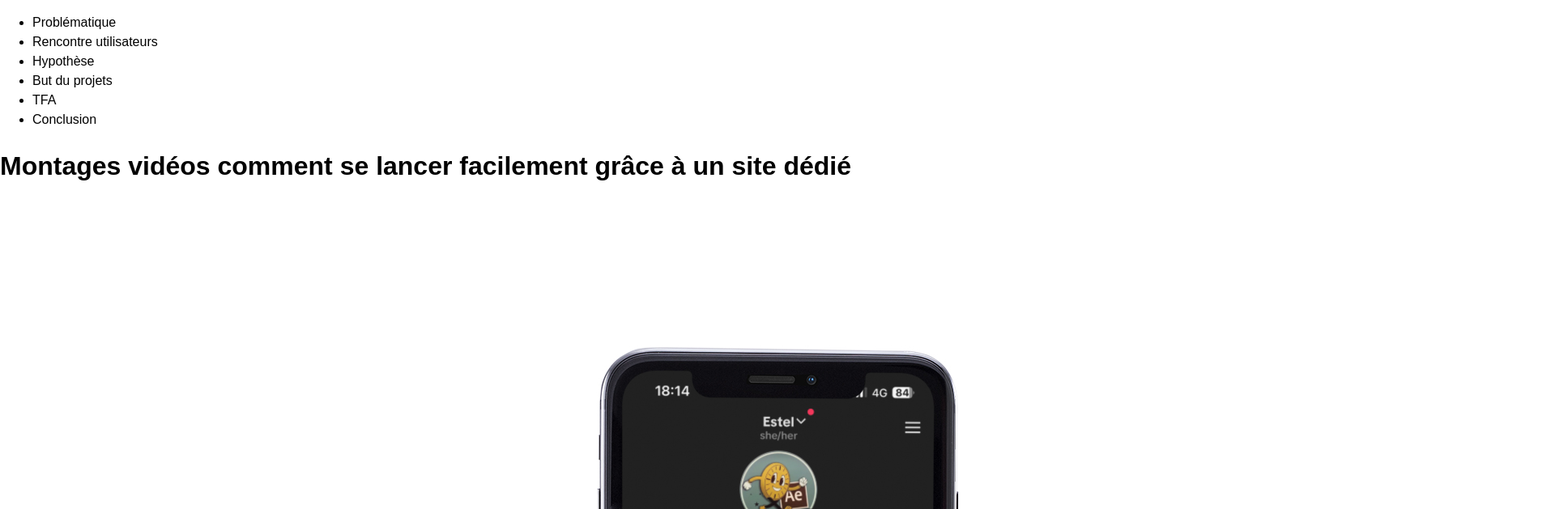
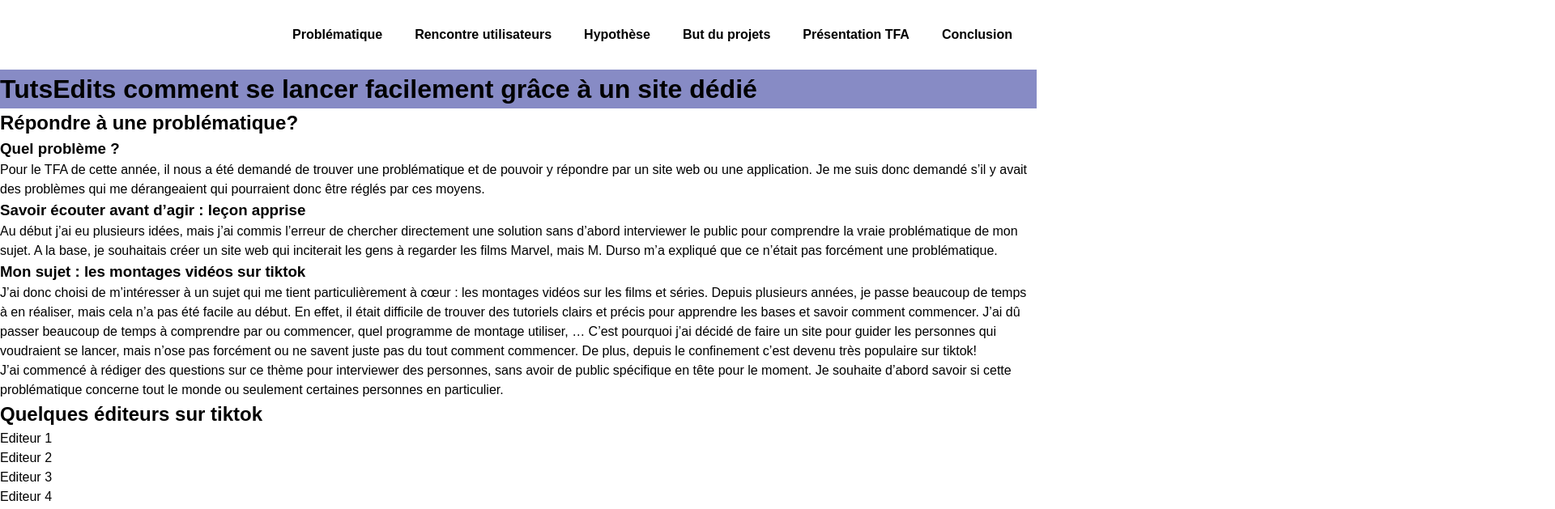
Before and after one commit to EstelCol/TFA-editing, a website: page src/index.html in a window 1280 px wide. Shown: the top 629 px of the page at 81% size, 1920 px wide, since content can reach past the window. Drawn offline with Linux system fonts and the light colour scheme; a web font is replaced by a local one.

Commit message:
commitMay21v2

```diff
--- a/src/index.html
+++ b/src/index.html
@@ -27,37 +27,30 @@
 </head>
 <body>
 
-  <header>
+  <header class="header">
 
     <nav class="nav__menu">
-        <ul class="menu__liste">
-            <li class="menu__el">Problématique</li>
-            <li class="menu__el">Rencontre utilisateurs</li>
-            <li class="menu__el">Hypothèse</li>
-            <li class="menu__el">But du projets</li>
-            <li class="menu__el">TFA</li>
-            <li class="menu__el">Conclusion</li>
+        <ul class="menu__list">
+            <li class="menu__el"><a href="#section1">Problématique</a></li>
+            <li class="menu__el"><a href="#section2">Rencontre utilisateurs</a></li>
+            <li class="menu__el"><a href="#section3">Hypothèse</a></li>
+            <li class="menu__el"><a href="#section4">But du projets</a></li>
+            <li class="menu__el"><a href="#section5">Présentation TFA</a></li>
+            <li class="menu__el"><a href="#section6">Conclusion</a></li>
         </ul>
     </nav>
 
     <h1 class="title title__1">
-      <span>Montages vidéos</span>
+      <span>TutsEdits</span>
       comment se lancer facilement grâce à un site dédié
     </h1>
-
-    <img class="img__editingacc" src="assets/images/editingacc@1x.jpg"
-                                 alt="Compte Edit"
-                                 srcset="assets/images/editingacc@1x.jpg 1x,
-                                         assets/images/editingacc@2x.jpg 2x"
-                                 loading="lazy"
-                                 decoding="async">
 
   </header>
 
   <main>
 
     <!-- Section 1 -->
-    <section id="section1">
+    <section class="section" id="section1">
 
       <h2 class="title title__2">Répondre à une problématique?</h2>
 
@@ -104,11 +97,6 @@
       </p>
       </div>
 
-    </section>
-
-     <!-- Section 2 -->
-    <section id="section2">
-
       <h2 class="title title__2">Quelques éditeurs sur tiktok</h2>
       <div class="editor__scroll">
         <div class="editor__list">
@@ -121,8 +109,8 @@
 
     </section>
 
-     <!-- Section 3 -->
-    <section id="section3">
+     <!-- Section 2 -->
+    <section class="section" id="section2">
 
       <h2 class="title title__2">Rencontre utilisateurs</h2>
 
@@ -174,17 +162,31 @@
 
     </section>
 
-     <!-- Section 4 -->
-    <section id="section4">
+     <!-- Section 3 -->
+    <section class="section" id="section3">
 
       <h2 class="title title__2">Mon hypothèse</h2>
 
     </section>
 
-     <!-- Section 5 -->
-    <section id="section5">
+     <!-- Section 4 -->
+    <section class="section" id="section4">
 
       <h2 class="title title__2">Le but de ce projet</h2>
+
+    </section>
+
+    <!-- Section 5 -->
+    <section class="section" id="section5">
+
+      <h2 class="title title__2">Présentation du TFA</h2>
+
+    </section>
+
+    <!-- Section 6 -->
+    <section class="section" id="section6">
+
+      <h2 class="title title__2">Conclusion</h2>
 
     </section>
 
--- a/src/styles/app.scss
+++ b/src/styles/app.scss
@@ -1,22 +1,96 @@
+:root {
+    --color-white: #FFFFFF;
+    --color-black: #010101;
+    --color-midnightindigo: #19124A;
+    --color-aftereffects: #110C39;
+    --color-lavender: #878BC5;
+    --color-crimsonblaze: #EE1D52;
+  }
+
+* {
+    box-sizing: border-box;
+    margin: 0;
+  }
+
 body{
-    background-color: #fff;
+    background-color: var(--color-white);
     font-family: gothic-a1, sans-serif;
     line-height: 1.5;
     color:#010101;
     margin: auto 0%;
 }
 
+/* SCROLL MENU */
+html{
+    scroll-behavior: smooth;
+    overflow-x: hidden;
+  }
+
 //Mobile
 @media (max-width: 600px){
+
+    .header{
+        margin: 61px 0 0 0;
+    }
 
 }
 
 //Tablette
 @media (min-width: 601px){
 
+    //HEADER
+    .nav__menu {
+        padding: 31px 0 31px 0;
+        overflow-x: scroll;
+        scrollbar-color: transparent transparent;
+      }
+
+      .menu__list {
+        gap: 18px;
+        list-style: none;
+        margin: 0;
+        padding: 0;
+        white-space: nowrap;
+      }
+
+      .menu__list li {
+        margin: 0 10px;
+      }
+
+      .menu__list li a {
+        text-decoration: none;
+        color: var(--color-black);
+      }
+
 }
 
 //Desktop
 @media (min-width: 1000px){
 
+    //HEADER
+    .nav__menu {
+        padding: 31px 0 31px 0;
+    }
+
+    .menu__list{
+        justify-content: flex-end;
+        gap: 20px;
+        margin: 0 20px 0 0;
+    }
+
 }
+
+//HEADER
+.header{
+    background-color: var(--color-lavender);
+}
+
+.nav__menu{
+    background-color: var(--color-white);
+    font-weight: 900;
+}
+
+.menu__list{
+    display: flex;
+    list-style: none;
+}
```
Also changed, not shown: src/styles/app.css.
